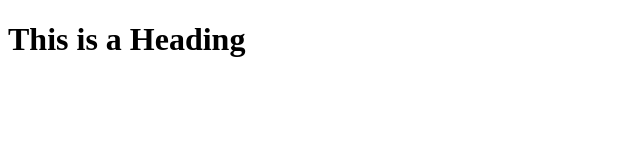
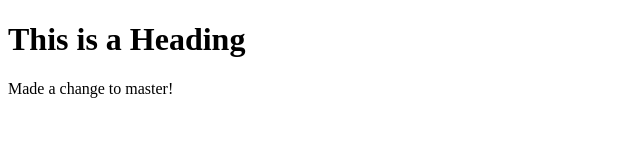
Before and after one commit to jamesyoo78/test_repo, a plain HTML site: page index.html in a window 1280 px wide. Shown: the whole page, without its empty margins (0-640 px from the left). Drawn offline with Linux system fonts and the light colour scheme.

Commit message:
changed index.html on master

```diff
--- a/index.html
+++ b/index.html
@@ -6,7 +6,7 @@
 <body>
 
 <h1>This is a Heading</h1>
-
+<p>Made a change to master!</p>
 
 </body>
 </html>
```
